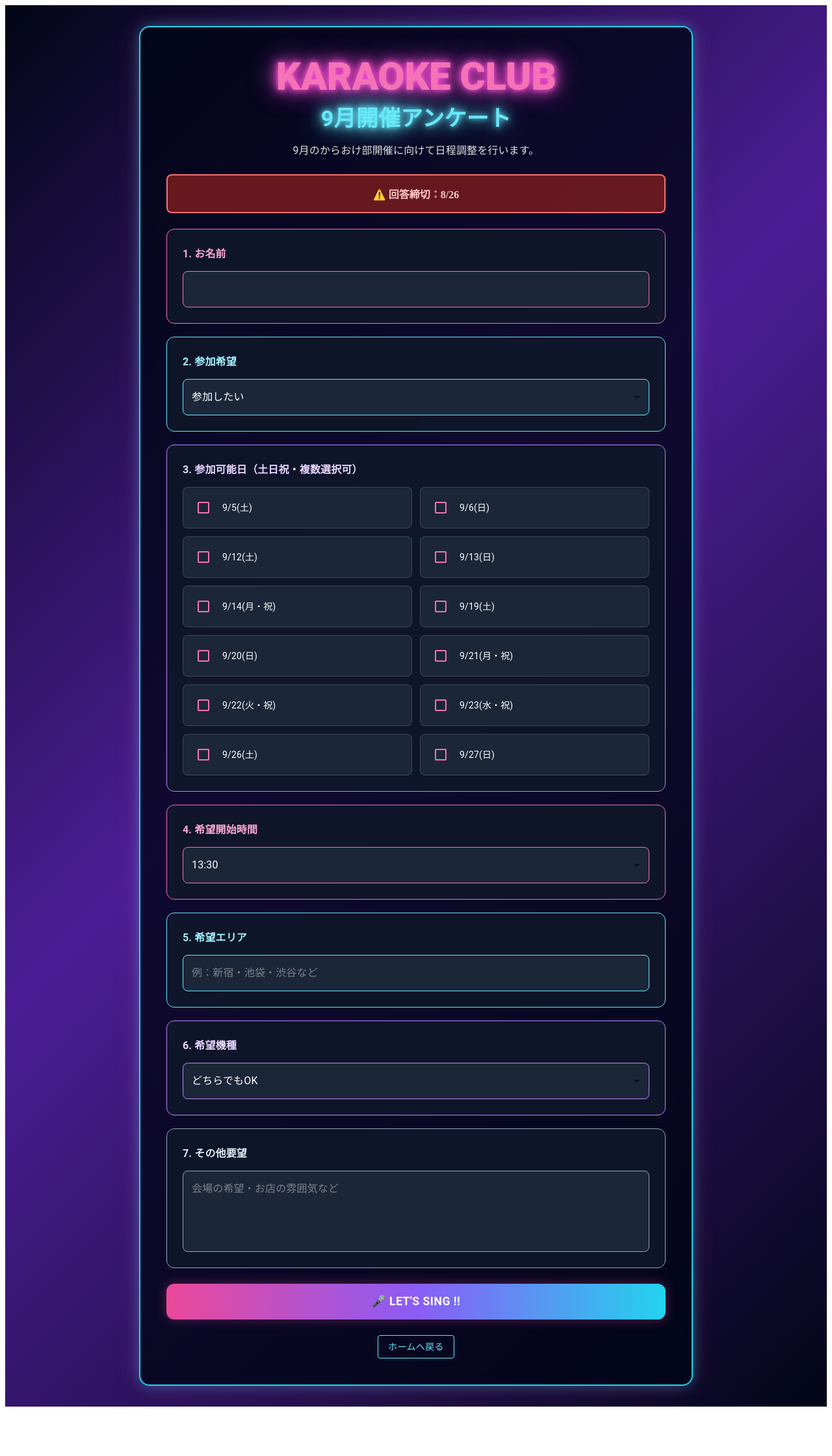
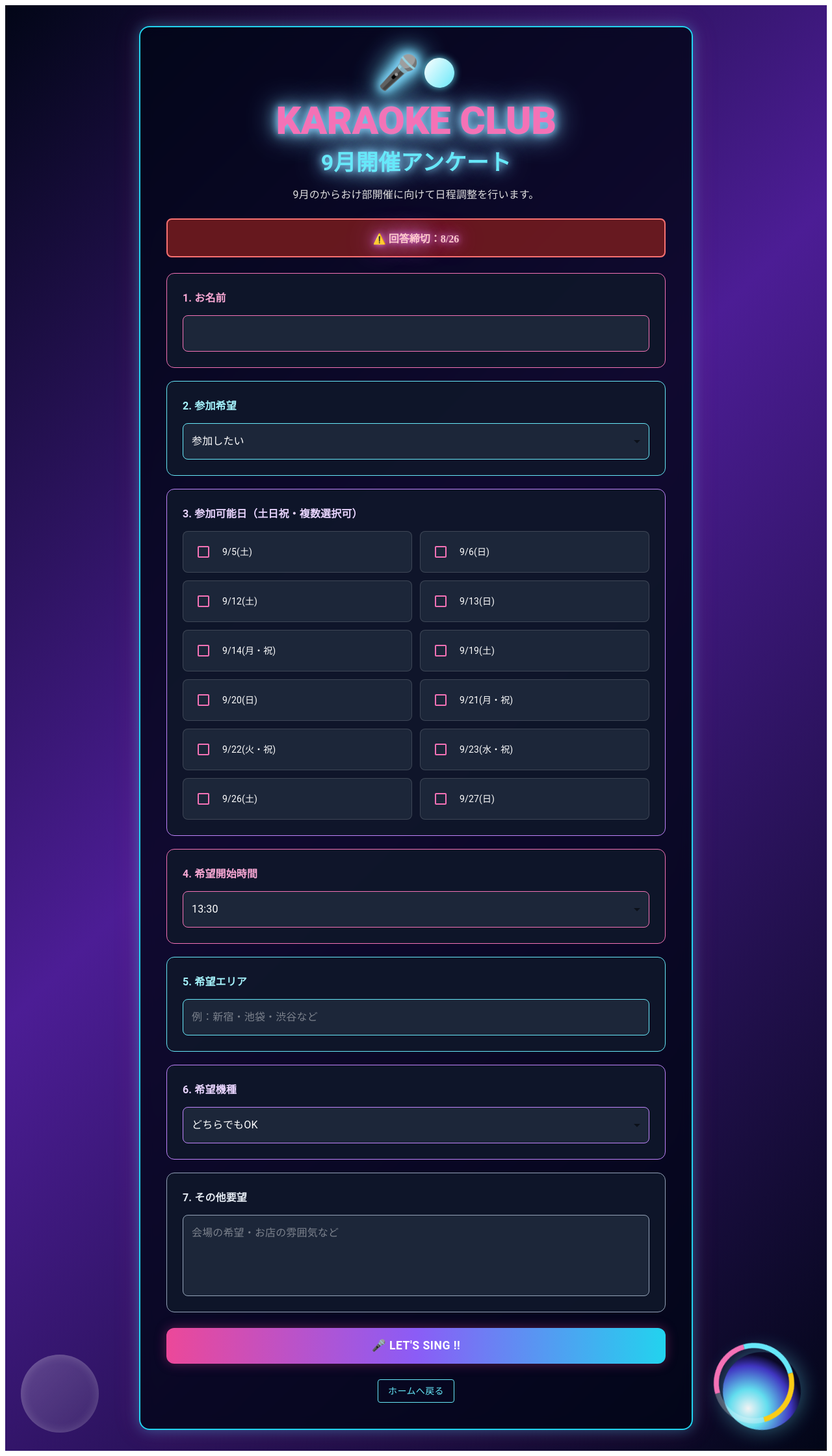
Before and after one commit to ha-ishibashi-switch/ha-ishibashi-switch.github.io, a React (Create React App) app: page /#/survey/202608 in a window 1280 px wide. Shown: the whole page at 65% size. Before the commit the page ends 2172 px from the top, so only its background shows below. Built offline with nearby package versions, Linux system fonts and the light colour scheme.

Commit message:
アンケート作成

```diff
--- a/src/pages/Survey/Survey202608.tsx
+++ b/src/pages/Survey/Survey202608.tsx
@@ -89,6 +89,30 @@ function Survey202608() {
           "linear-gradient(135deg, #020617 0%, #4c1d95 45%, #020617 100%)",
         py: 4,
         px: 2,
+        position: "relative",
+        overflow: "hidden",
+        "@keyframes floatNote": {
+          "0%, 100%": {
+            transform: "translate3d(0, 0, 0) rotate(0deg)",
+            opacity: 0.7,
+          },
+          "50%": {
+            transform: "translate3d(0, -18px, 0) rotate(8deg)",
+            opacity: 1,
+          },
+        },
+        "@keyframes pulseGlow": {
+          "0%, 100%": {
+            textShadow: "0 0 8px #ff4fd8, 0 0 20px #ff4fd8, 0 0 40px #ff4fd8",
+          },
+          "50%": {
+            textShadow: "0 0 12px #67e8f9, 0 0 24px #67e8f9, 0 0 48px #67e8f9",
+          },
+        },
+        "@keyframes spin": {
+          from: { transform: "rotate(0deg)" },
+          to: { transform: "rotate(360deg)" },
+        },
       }}
     >
       <Container maxWidth="md">
@@ -106,7 +130,38 @@ function Survey202608() {
           }}
         >
           <Stack spacing={3}>
-            <Box textAlign="center">
+            <Box textAlign="center" position="relative">
+              <Box
+                sx={{
+                  display: "inline-flex",
+                  alignItems: "center",
+                  justifyContent: "center",
+                  mb: 1,
+                  animation: "pulseGlow 1.6s ease-in-out infinite",
+                }}
+              >
+                <Box
+                  component="span"
+                  sx={{
+                    fontSize: "3.2rem",
+                    mr: 1,
+                    filter: "drop-shadow(0 0 8px #67e8f9)",
+                  }}
+                >
+                  🎤
+                </Box>
+                <Box
+                  sx={{
+                    width: 46,
+                    height: 46,
+                    borderRadius: "50%",
+                    background: "linear-gradient(135deg, #fff, #67e8f9)",
+                    boxShadow: "0 0 12px rgba(103,232,249,0.9)",
+                    display: "inline-block",
+                    transform: "rotate(-8deg)",
+                  }}
+                />
+              </Box>
               <Typography
                 variant="h2"
                 component="h1"
@@ -116,6 +171,7 @@ function Survey202608() {
                   textShadow:
                     "0 0 8px #ff4fd8, 0 0 20px #ff4fd8, 0 0 40px #ff4fd8",
                   mb: 1,
+                  animation: "pulseGlow 1.6s ease-in-out infinite",
                 }}
               >
                 KARAOKE CLUB
@@ -130,6 +186,7 @@ function Survey202608() {
                   textShadow:
                     "0 0 8px #67e8f9, 0 0 20px #67e8f9, 0 0 40px #67e8f9",
                   mb: 2,
+                  animation: "pulseGlow 1.6s ease-in-out infinite",
                 }}
               >
                 9月開催アンケート
@@ -149,6 +206,7 @@ function Survey202608() {
                 textAlign: "center",
                 fontWeight: 700,
                 borderRadius: 2,
+                animation: "pulseGlow 1.4s ease-in-out infinite",
               }}
             >
               ⚠️ 回答締切：8/26
@@ -494,6 +552,53 @@ function Survey202608() {
           </Stack>
         </Paper>
       </Container>
+
+      <Box
+        sx={{
+          position: "absolute",
+          right: { xs: 12, md: 40 },
+          bottom: { xs: 24, md: 32 },
+          width: { xs: 88, md: 120 },
+          height: { xs: 88, md: 120 },
+          borderRadius: "50%",
+          background:
+            "radial-gradient(circle at 30% 30%, #ffffff 0%, #67e8f9 25%, #4338ca 55%, transparent 70%)",
+          boxShadow: "0 0 32px rgba(103,232,249,0.45)",
+          animation: "spin 8s linear infinite",
+          zIndex: 0,
+          opacity: 0.95,
+        }}
+      />
+      <Box
+        sx={{
+          position: "absolute",
+          right: { xs: 18, md: 50 },
+          bottom: { xs: 28, md: 42 },
+          width: { xs: 78, md: 108 },
+          height: { xs: 78, md: 108 },
+          borderRadius: "50%",
+          border: "8px solid rgba(255,255,255,0.25)",
+          borderTopColor: "#f472b6",
+          borderRightColor: "#67e8f9",
+          borderBottomColor: "#facc15",
+          animation: "spin 5s linear infinite reverse",
+          zIndex: 0,
+        }}
+      />
+      <Box
+        sx={{
+          position: "absolute",
+          left: { xs: 16, md: 24 },
+          bottom: { xs: 20, md: 28 },
+          width: { xs: 92, md: 120 },
+          height: { xs: 92, md: 120 },
+          borderRadius: "50%",
+          background:
+            "linear-gradient(135deg, rgba(255,255,255,0.2), rgba(255,255,255,0.08))",
+          boxShadow: "inset 0 0 16px rgba(255,255,255,0.2)",
+          zIndex: 0,
+        }}
+      />
     </Box>
   );
 }
```
